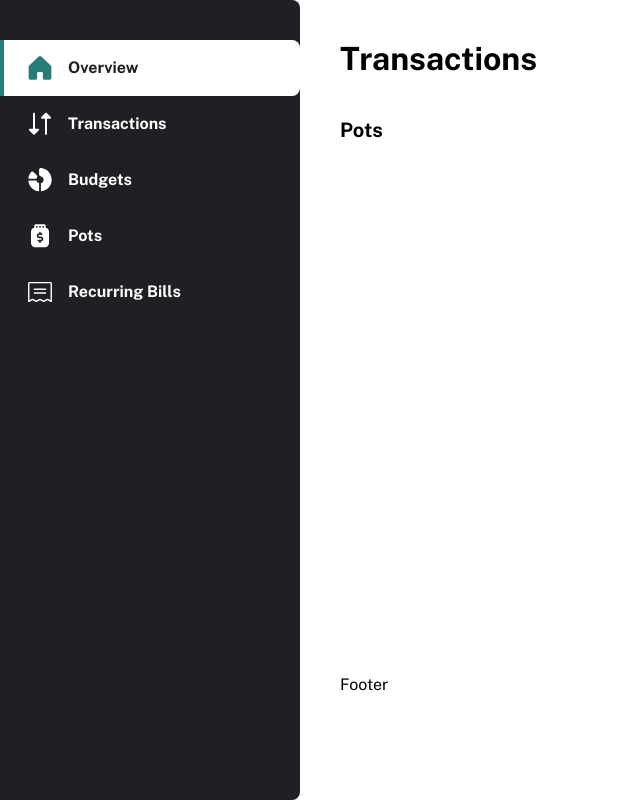
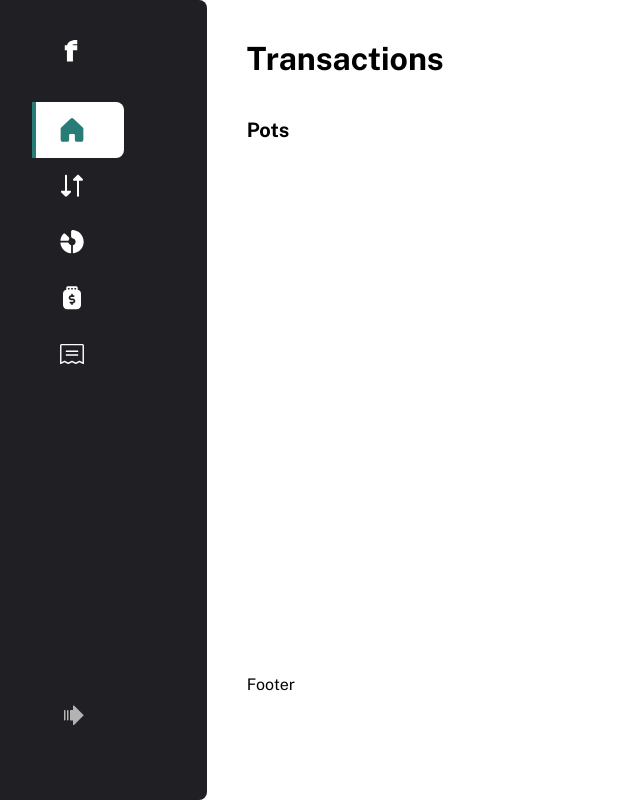
Before and after one commit to Arteque/financeapp0425, a React (Vite) app: page / in a window 1280 px wide. Shown: the whole page, without its empty margins (0-640 px from the left). Built offline with nearby package versions, Linux system fonts and the light colour scheme.

Commit message:
Working on the nav animation on toggle... I hate it. need to change that...

```diff
--- /dev/null
+++ b/src/Components/Burger/Burger.jsx
@@ -0,0 +1,30 @@
+import React from "react";
+import Class from "./Burger.module.scss";
+import { useBurger } from "../../Context/BurgerContext";
+import { useEffect } from "react";
+
+const Burger = () => {
+
+const {setBurger} = useBurger()
+
+const menuBarHandler = (e) => {
+  e.preventDefault()
+
+  setBurger(prev => !prev)
+
+}
+
+
+  return (
+
+      <button className={`burger ${Class.burger}`} onClick={menuBarHandler}>
+        <span className={`icon ${Class.icon}`}>
+          <img src="./icon-minimize-menu.svg" alt="White arrow to the left" />
+        </span>
+        <span className={`text ${Class.text}`}>Minimize Menu</span>
+      </button>
+
+  );
+};
+
+export default Burger;
--- /dev/null
+++ b/src/Components/Burger/Burger.module.scss
@@ -0,0 +1,23 @@
+@use "../../Style/Variables/mixin";
+
+.burger {
+  display: none;
+  @include mixin.lg {
+    color: var(--clr-grey-200);
+    display: flex;
+    align-items: center;
+    padding-inline-start: 32px;
+    padding-block: 1rem;
+    margin-block-end: 58.24px;
+    gap: 1rem;
+    .icon{
+        display: block;
+    }
+    .text{
+        font-size: 1rem;
+        line-height: 150%;
+        font-weight: bold;
+        transform: translateY(-2px);
+    }
+  }
+}
--- a/src/Components/Header/Header.jsx
+++ b/src/Components/Header/Header.jsx
@@ -1,13 +1,19 @@
-import Navigation from "./Navigation"
-
+import { useBurger } from "../../Context/BurgerContext";
+import Burger from "../Burger/Burger";
+import Logo from "../Logo/Logo";
+import Navigation from "./Navigation";
 
 const Header = () => {
+
+  const {burger} = useBurger()
+
   return (
-    <header className="main_header">
-        <div className="logo"></div>
+      <header className={`main_header ${burger ? 'header__open' : 'header__close'}`}>
+        <Logo />
         <Navigation />
-    </header>
-  )
-}
+        <Burger />
+      </header>
+  );
+};
 
-export default Header
+export default Header;
--- /dev/null
+++ b/src/Components/Logo/Logo.jsx
@@ -0,0 +1,22 @@
+import { Link } from "react-router-dom";
+import Class from "./Logo.module.scss";
+const Logo = () => {
+  return (
+    <div className={`main__logo ${Class.logo}`}>
+      <Link to="/" title="Your privat but professional finance app">
+        <img
+          src="./logo-large.svg"
+          alt="Finace Large Logo "
+          className={`${Class.logo__large} logo__large `}
+        />
+        <img
+          src="./logo-small.svg"
+          alt="Finance Small Logo"
+          className={`${Class.logo__small} logo__small`}
+        />
+      </Link>
+    </div>
+  );
+};
+
+export default Logo;
--- /dev/null
+++ b/src/Components/Logo/Logo.module.scss
@@ -0,0 +1,18 @@
+@use "../../Style/Variables/mixin";
+
+.logo{
+    padding: 40px 0  40px 32px;
+}
+
+.logo__large{
+    display: none;
+}
+
+@include mixin.lg{
+    .logo__large{
+        display: initial;
+    }
+    .logo__small{
+        display: none;
+    }
+}
--- /dev/null
+++ b/src/Context/BurgerContext.jsx
@@ -0,0 +1,18 @@
+import { createContext, useContext, useState } from "react";
+
+const BurgerContext = createContext()
+
+const useBurger = () =>  useContext(BurgerContext)
+
+const BurgerProvider = ({children}) => {
+    const [burger, setBurger] = useState(false)
+
+
+    return (
+        <BurgerContext.Provider value={{burger, setBurger}}>
+            {children}
+        </BurgerContext.Provider>
+    )
+}
+
+export {useBurger, BurgerProvider}
--- a/src/Style/Style.scss
+++ b/src/Style/Style.scss
@@ -24,7 +24,11 @@ a {
 ul[class] {
   list-style: none;
 }
-
+button {
+  background: unset;
+  border: unset;
+  cursor: pointer;
+}
 /* Main Header */
 .main_header {
   position: fixed;
@@ -32,6 +36,7 @@ ul[class] {
   background: var(--clr-grey-400);
   border-radius: 8px 8px 0 0;
   padding-block-start: 8px;
+  transition: all 0.5s;
   .nav_ul {
     display: flex;
     align-items: flex-end;
@@ -39,10 +44,10 @@ ul[class] {
     .text {
       color: var(--clr-white-100);
       display: none;
-      font-size:12px;
-      font-weight:  bold;
+      font-size: 12px;
+      font-weight: bold;
       line-height: 150%;
-      @include mixin.md{
+      @include mixin.md {
         display: initial;
       }
     }
@@ -65,14 +70,14 @@ ul[class] {
       align-items: center;
       flex-flow: column;
       gap: 4px;
-      @include mixin.md{
+      @include mixin.md {
         padding-inline: 25px;
       }
       &.current {
         background: var(--clr-white-100);
         border-color: var(--clr-second-green);
-        .text{
-          color:var(--clr-grey-400);
+        .text {
+          color: var(--clr-grey-400);
         }
         svg {
           fill: var(--clr-second-green);
@@ -80,24 +85,53 @@ ul[class] {
       }
     }
   }
+}
+/* Main Header */
+main.main_content,
+.main_header,
+.main_footer {
+  padding-inline: 16px;
+  @include mixin.md {
+    padding-inline: 24px;
+  }
   @include mixin.lg {
+    padding-inline: 0;
+  }
+}
+
+@include mixin.lg {
+  main#root {
+    display: grid;
+    grid-template-columns: 0.2fr 1fr;
+    grid-template-rows: 1fr 0.2fr;
+    gap: 40px;
+  }
+  .main_header {
+    display: flex;
+    flex-direction: column;
     position: relative;
-    inset:unset;
+    inset: unset;
     border-radius: 0 8px 8px 0;
-    padding-block: 40px;
-    padding-inline: unset;
-    padding-inline-end: 24px;
+    padding: 0 40px 0 0;
     min-width: 300px;
     min-height: 100svh;
-    grid-row-start: 1 ;
+    grid-row-start: 1;
     grid-row-end: -1;
-    .nav_ul{
+    .text, .icon{
+      transition: all 0.3s;
+      transform-origin: center center;
+    }
+    nav {
+      flex-grow: 1;
+    }
+    .nav_ul {
       flex-flow: column;
       align-items: baseline;
-      li{
+      transition: all 0.3s;
+      li {
         width: 100%;
       }
-      a{
+      a {
         flex-flow: row;
         align-items: center;
         gap: 1rem;
@@ -107,33 +141,42 @@ ul[class] {
         border-radius: 0 8px 8px 0;
         border-block: unset;
         border-inline-start: 4px solid transparent;
-        &.current{
+        &.current {
           border-inline-start-color: var(--clr-second-green);
         }
-        .text{
+        .text {
           font-size: 16px;
           display: block;
         }
       }
     }
+    &.header__close{
+      min-width: 0;
+      padding: 0 32px 0 32px;
+        .main__logo{
+          .logo__large{
+            display: none !important;
+          }
+          .logo__small{
+            display: block !important;
+          }
+        }
+
+      .burger,.nav_ul{
+        width: fit-content;
+        .text{
+          width: 0;
+          opacity: 0;
+          white-space: nowrap;
+          overflow: hidden;
+          pointer-events: none;
+        }
+      }
+      .burger{
+        .icon{
+          rotate: 180deg;
+        }
+      }
+    }
   }
 }
-/* Main Header */
-main.main_content, .main_header, .main_footer{
-  padding-inline: 16px;
-  @include mixin.md{
-    padding-inline: 24px;
-  }
-  @include mixin.lg{
-    padding-inline: 0;
-  }
-
-}
-@include mixin.lg{
-    main#root {
-      display: grid;
-      grid-template-columns: 0.2fr 1fr;
-      grid-template-rows: 1fr 0.2fr;
-      gap: 40px;
-  }
-}
--- a/src/Template/Root.jsx
+++ b/src/Template/Root.jsx
@@ -1,6 +1,4 @@
 import { Outlet } from "react-router-dom";
-
-
 
 import Header from "../Components/Header/Header";
 
@@ -8,6 +6,7 @@ import RouteChangeLoader from "../Components/RouteChangeLoader/RouteChangeLoader
 import { useLoading } from "../Context/LoadingContext";
 import Loader from "../Components/Loader/Loader";
 import Footer from "../Components/Footer/Footer";
+import { BurgerProvider } from "../Context/BurgerContext";
 
 const Root = () => {
   const { loading } = useLoading();
@@ -15,12 +14,13 @@ const Root = () => {
     <>
       <RouteChangeLoader />
       {loading && <Loader />}
-      <Header />
+      <BurgerProvider>
+        <Header />
+      </BurgerProvider>
       <main className="main_content">
         <Outlet />
       </main>
       <Footer />
-
     </>
   );
 };
```
